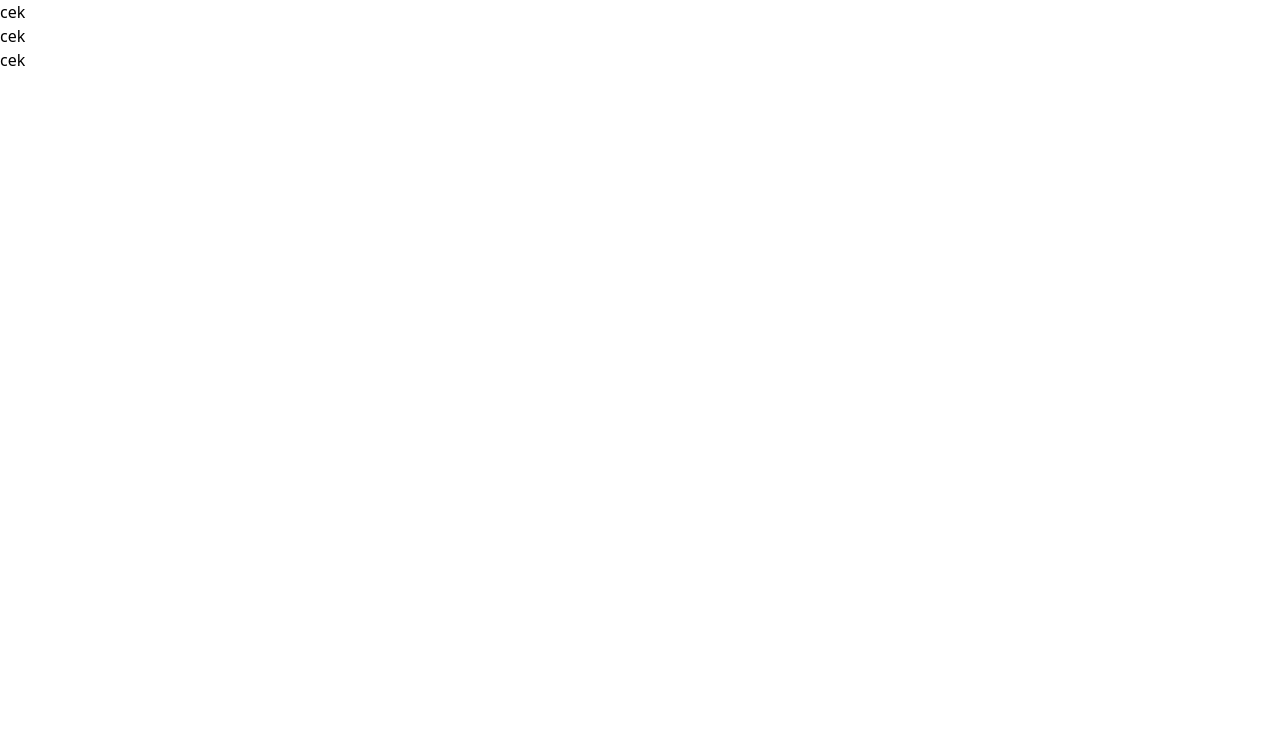
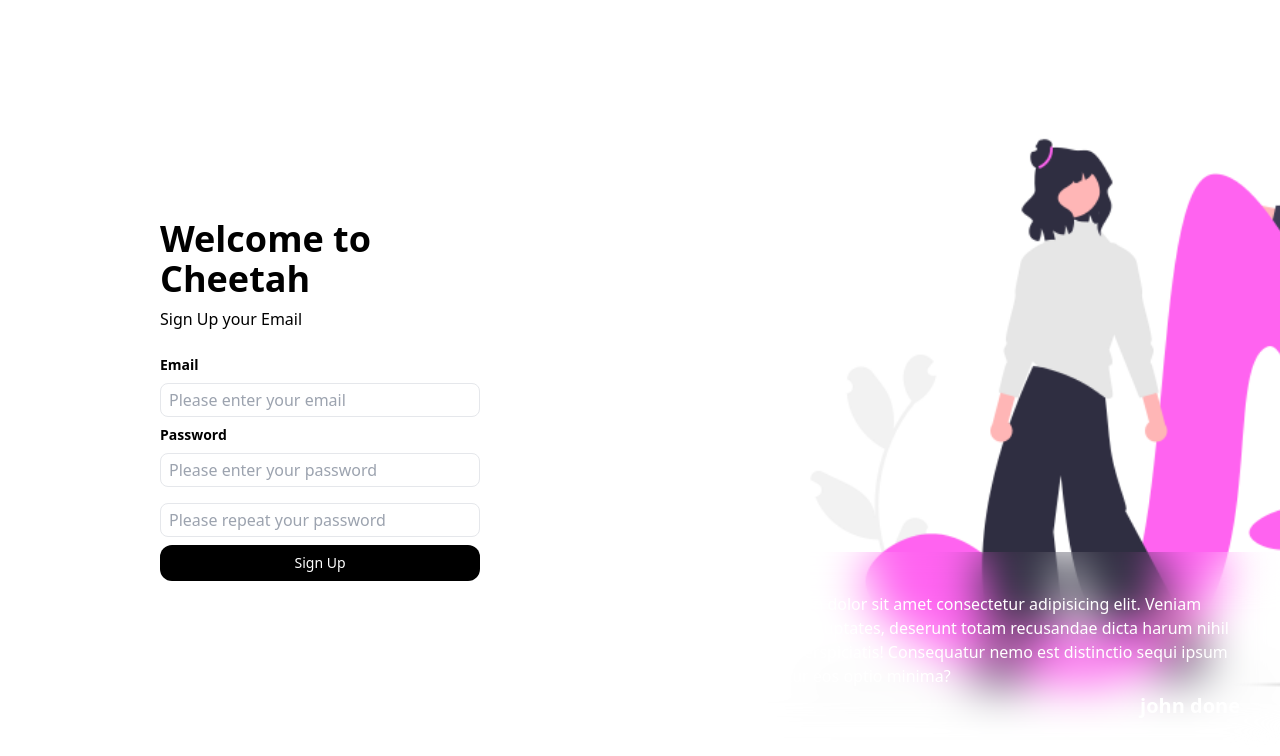
Before and after one commit to unXpected7/Cheetah, a React (Create React App) app in the folder Frontend/: page /SignUp in a window 1280 px wide. Shown: the top 756 px of the page. Built offline with nearby package versions, Linux system fonts and the light colour scheme.

Commit message:
add Register Page

```diff
--- a/Frontend/src/Components/SignUp/index.jsx
+++ b/Frontend/src/Components/SignUp/index.jsx
@@ -1,16 +1,56 @@
-import React from "react";
-import {Col, Container, Row,} from 'react-bootstrap';
 
 const SignUp = () => {
     return (
-        <div>
-            <Container>
-                <Row>
-                    <Col>cek</Col>
-                    <Col>cek</Col>
-                    <Col>cek</Col>
-                </Row>
-            </Container>
+        <div className="flex min-h-screen">
+            <div className="flex-1 flex items-center justify-center">
+                <div className="w-[50%]">
+                    <p className="mb-2 text-4xl font-semibold">Welcome to Cheetah</p>
+                    <p className="mb-6 text-grey-500">Sign Up your Email</p>
+
+                    <form className="flex flex-col gap-y-2">
+                        <label className="font-semibold text-sm">Email</label>
+                        <input
+                            className="border py-1 px-2 rounded-lg"
+                            placeholder="Please enter your email"
+                            />
+
+                        <label className="font-semibold text-sm">Password</label>
+                        <input
+                            className="border py-1 px-2 rounded-lg"
+                            placeholder="Please enter your password"
+                            type="password"
+                        />
+
+                        <label className="font-semibold text-sm"></label>
+                        <input
+                            className="border py-1 px-2 rounded-lg"
+                            placeholder="Please repeat your password"
+                            type="password"
+                        />
+
+                        <button className="bg-black hover:shadow-xl transition duration-300 text-white py-2 rounded-xl text-sm block">
+                            Sign Up
+                        </button>
+                    </form>
+
+                </div>
+            </div>
+
+            <div
+                className="flex-1 bg-slate-50 relative "
+                style={{
+                    background: 'url(/ilustrasi1.png)',
+                    backgroundSize: 'cover'
+                }}>
+                    <div className="absolute left-10 rigth-10 bottom-10 backdrop-blur-xl p-10 text-white">
+                    <p className="mb-1">
+                    Lorem, ipsum dolor sit amet consectetur adipisicing elit. Veniam quos quas voluptates,
+                    deserunt totam recusandae dicta harum nihil excepturi
+                    perspiciatis! Consequatur nemo est distinctio sequi ipsum consectetur eos optio minima?
+                    </p>
+                    <p className="text-xl text-right font-semibold">john done</p>
+                    </div>
+            </div>
         </div>
     )
 };
```
Also changed, not shown: Frontend/src/Components/SignIn/index.jsx (line endings or trailing spaces).
